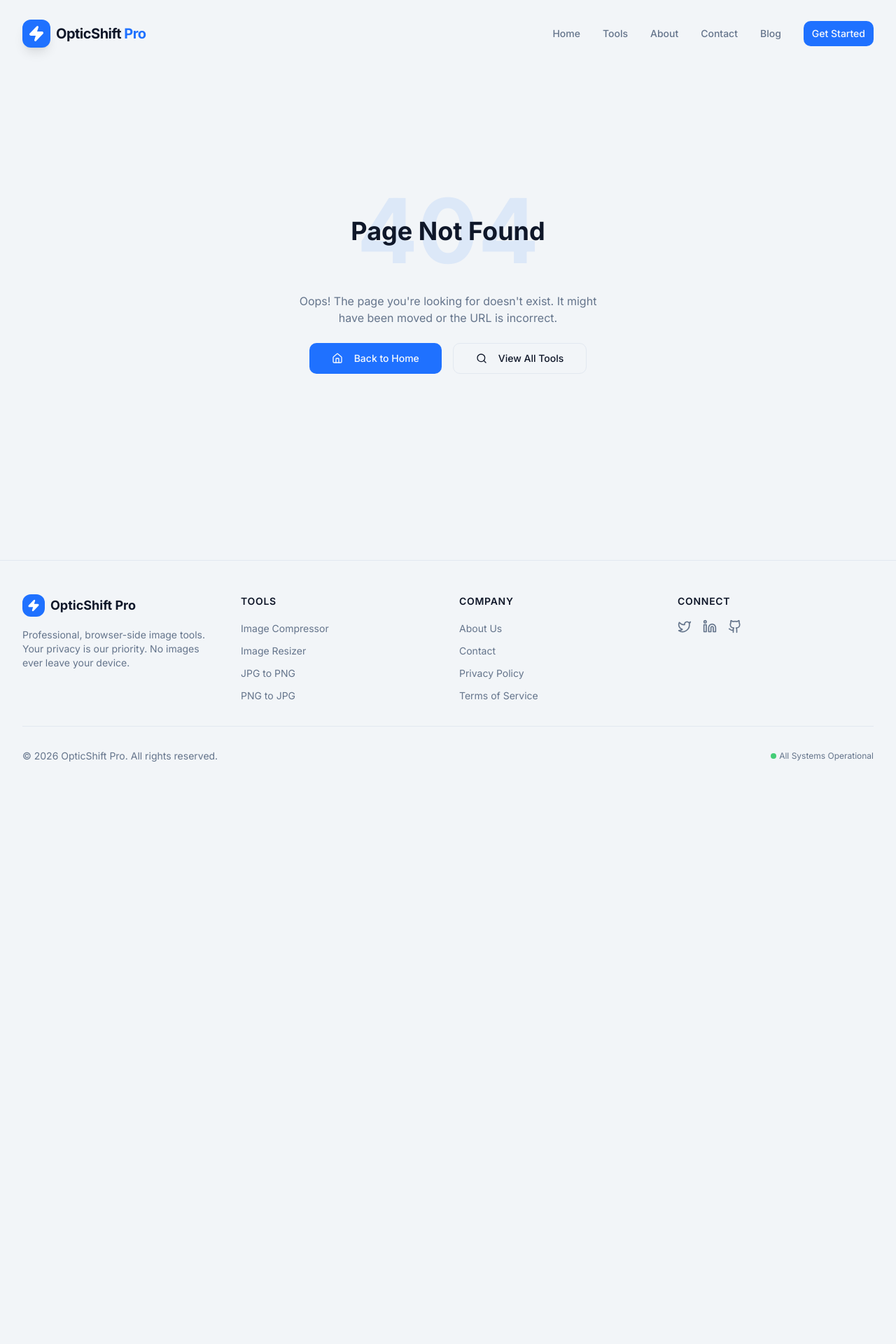
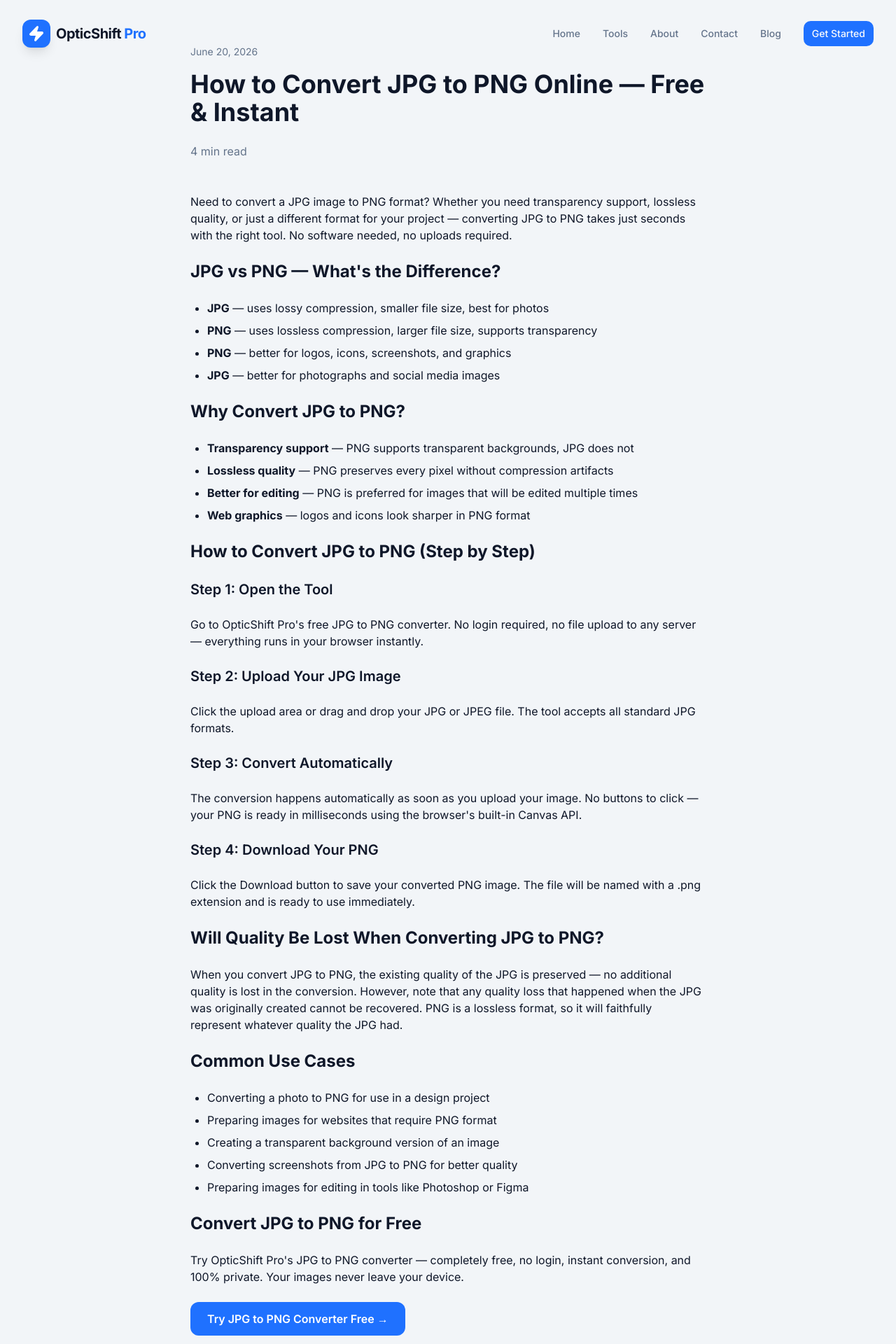
Before and after one commit to surajkumar122024-star/ok01, a Next.js app: page /blog/how-to-convert-jpg-to-png in a window 1280 px wide. Before the commit this address had no page. Shown: the top 1920 px of the page at 70% size. Before the commit the page ends 1138 px from the top, so only its background shows below. Built offline with nearby package versions, Linux system fonts and the light colour scheme.

Commit message:
Add blog post on converting JPG to PNG

```diff
--- /dev/null
+++ b/src/app/blog/how-to-convert-jpg-to-png/page.tsx
@@ -0,0 +1,96 @@
+export default function BlogPost() {
+  return (
+    <main className="max-w-3xl mx-auto px-4 py-16">
+      <p className="text-sm text-muted-foreground mb-4">June 20, 2026</p>
+      <h1 className="text-4xl font-bold mb-6">
+        How to Convert JPG to PNG Online — Free & Instant
+      </h1>
+      <p className="text-muted-foreground mb-12">4 min read</p>
+
+      <div className="prose prose-lg max-w-none space-y-6 text-foreground">
+
+        <p>
+          Need to convert a JPG image to PNG format? Whether you need
+          transparency support, lossless quality, or just a different format
+          for your project — converting JPG to PNG takes just seconds with
+          the right tool. No software needed, no uploads required.
+        </p>
+
+        <h2 className="text-2xl font-bold mt-8">JPG vs PNG — What's the Difference?</h2>
+        <ul className="list-disc pl-6 space-y-2">
+          <li><strong>JPG</strong> — uses lossy compression, smaller file size, best for photos</li>
+          <li><strong>PNG</strong> — uses lossless compression, larger file size, supports transparency</li>
+          <li><strong>PNG</strong> — better for logos, icons, screenshots, and graphics</li>
+          <li><strong>JPG</strong> — better for photographs and social media images</li>
+        </ul>
+
+        <h2 className="text-2xl font-bold mt-8">Why Convert JPG to PNG?</h2>
+        <ul className="list-disc pl-6 space-y-2">
+          <li><strong>Transparency support</strong> — PNG supports transparent backgrounds, JPG does not</li>
+          <li><strong>Lossless quality</strong> — PNG preserves every pixel without compression artifacts</li>
+          <li><strong>Better for editing</strong> — PNG is preferred for images that will be edited multiple times</li>
+          <li><strong>Web graphics</strong> — logos and icons look sharper in PNG format</li>
+        </ul>
+
+        <h2 className="text-2xl font-bold mt-8">How to Convert JPG to PNG (Step by Step)</h2>
+
+        <h3 className="text-xl font-semibold mt-6">Step 1: Open the Tool</h3>
+        <p>
+          Go to OpticShift Pro's free JPG to PNG converter. No login required,
+          no file upload to any server — everything runs in your browser instantly.
+        </p>
+
+        <h3 className="text-xl font-semibold mt-6">Step 2: Upload Your JPG Image</h3>
+        <p>
+          Click the upload area or drag and drop your JPG or JPEG file.
+          The tool accepts all standard JPG formats.
+        </p>
+
+        <h3 className="text-xl font-semibold mt-6">Step 3: Convert Automatically</h3>
+        <p>
+          The conversion happens automatically as soon as you upload your image.
+          No buttons to click — your PNG is ready in milliseconds using the
+          browser's built-in Canvas API.
+        </p>
+
+        <h3 className="text-xl font-semibold mt-6">Step 4: Download Your PNG</h3>
+        <p>
+          Click the Download button to save your converted PNG image.
+          The file will be named with a .png extension and is ready to use immediately.
+        </p>
+
+        <h2 className="text-2xl font-bold mt-8">Will Quality Be Lost When Converting JPG to PNG?</h2>
+        <p>
+          When you convert JPG to PNG, the existing quality of the JPG is preserved —
+          no additional quality is lost in the conversion. However, note that any
+          quality loss that happened when the JPG was originally created cannot be
+          recovered. PNG is a lossless format, so it will faithfully represent
+          whatever quality the JPG had.
+        </p>
+
+        <h2 className="text-2xl font-bold mt-8">Common Use Cases</h2>
+        <ul className="list-disc pl-6 space-y-2">
+          <li>Converting a photo to PNG for use in a design project</li>
+          <li>Preparing images for websites that require PNG format</li>
+          <li>Creating a transparent background version of an image</li>
+          <li>Converting screenshots from JPG to PNG for better quality</li>
+          <li>Preparing images for editing in tools like Photoshop or Figma</li>
+        </ul>
+
+        <h2 className="text-2xl font-bold mt-8">Convert JPG to PNG for Free</h2>
+        <p>
+          Try OpticShift Pro's JPG to PNG converter — completely free, no login,
+          instant conversion, and 100% private. Your images never leave your device.
+        </p>
+
+
+        <a href="/tools/jpg-to-png"
+          className="inline-block mt-4 px-6 py-3 bg-primary text-white rounded-lg font-semibold hover:opacity-90 transition"
+        >
+          Try JPG to PNG Converter Free →
+        </a>
+
+      </div>
+    </main>
+  );
+}
```
